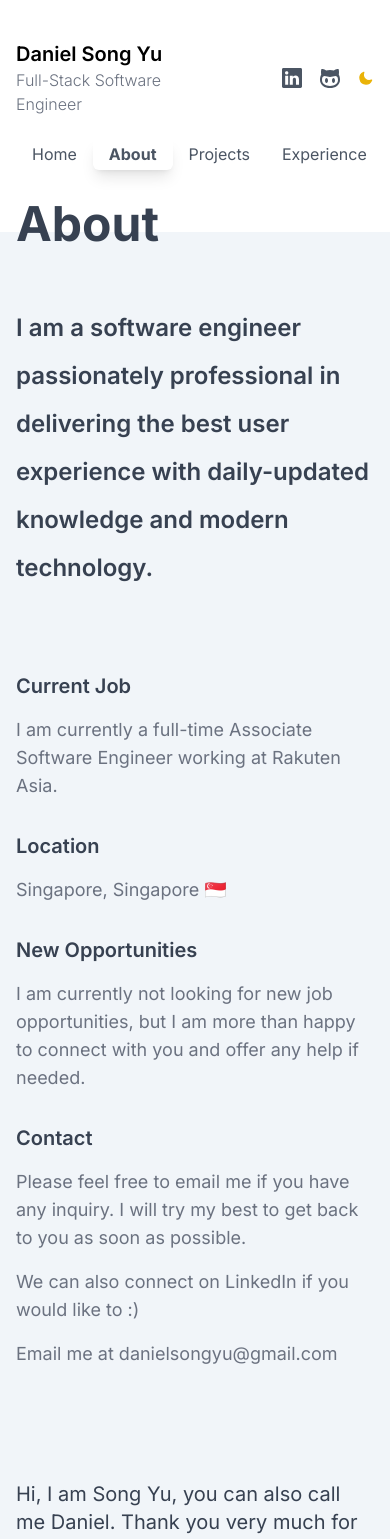
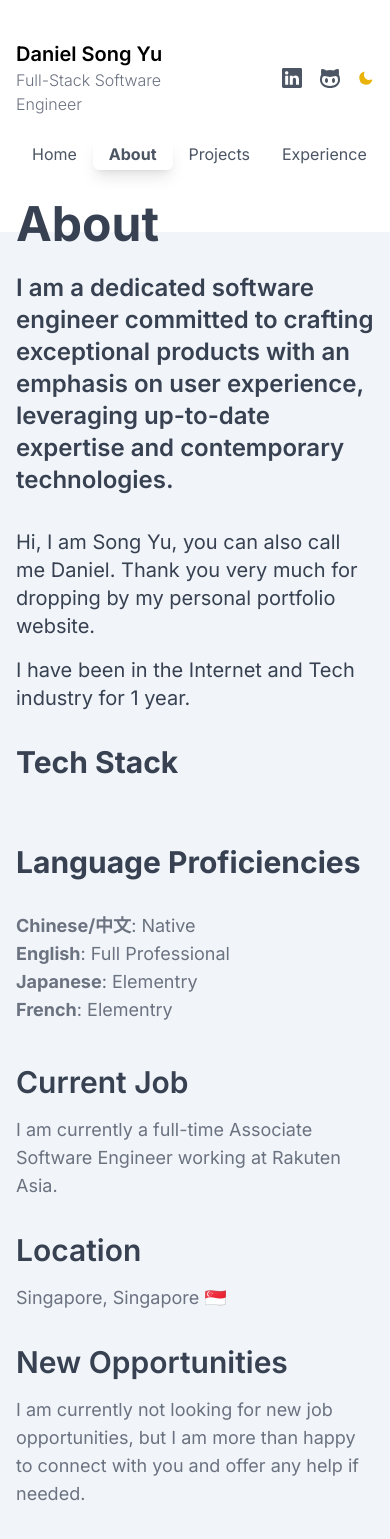
Before and after one commit to Song0180/daniel-song-portfolio, a Next.js app: page /about in a window 390 px wide. Shown: the top 1539 px of the page. Built offline with nearby package versions, Linux system fonts and the light colour scheme.

Commit message:
Layout updates

```diff
--- a/app/lib/data.ts
+++ b/app/lib/data.ts
@@ -16,7 +16,7 @@ const userData = {
   ],
   about: {
     title:
-      'I am a software engineer passionately professional in delivering the best user experience with daily-updated knowledge and modern technology.',
+      'I am a dedicated software engineer committed to crafting exceptional products with an emphasis on user experience, leveraging up-to-date expertise and contemporary technologies.',
     description: [
       'Hi, I am Song Yu, you can also call me Daniel. Thank you very much for dropping by my personal portfolio website.',
       'I have been in the Internet and Tech industry for 1 year. ',
--- a/app/ui/about/about.tsx
+++ b/app/ui/about/about.tsx
@@ -13,17 +13,17 @@ export default function About() {
       <div className='bg-slate-100 dark:bg-black -mt-20 pt-10'>
         <div className='max-w-5xl mx-auto'>
           <div className='mx-4 lg:mx-6'>
-            <div className='text-container pt-8'>
-              <p className='leading-loose text-2xl text-gray-700 dark:text-gray-200 md:text-4xl font-semibold'>
+            <div className='text-container md:pt-8'>
+              <p className='md:leading-relaxed text-2xl text-gray-700 dark:text-gray-200 md:text-4xl font-semibold'>
                 {userData.about.title}
               </p>
             </div>
 
-            <div className='pt-20 grid grid-cols-1 md:grid-cols-3 gap-y-20 gap-x-20'>
+            <div className='pt-8 md:pt-20 grid grid-cols-1 md:grid-cols-3 gap-y-10 md:gap-y-20 gap-x-20'>
               {/* Side Panel */}
               <div className='inline-flex flex-col'>
                 <div className='mb-8'>
-                  <h1 className='text-xl font-semibold text-gray-700 dark:text-gray-200'>
+                  <h1 className='text-3xl md:text-xl font-semibold text-gray-700 dark:text-gray-200'>
                     Current Job
                   </h1>
                   <p className='text-lg text-gray-500 mt-4 dark:text-gray-300'>
@@ -39,7 +39,7 @@ export default function About() {
                   </p>
                 </div>
                 <div className='mb-8'>
-                  <h1 className='text-xl font-semibold text-gray-700 dark:text-gray-200'>
+                  <h1 className='text-3xl md:text-xl font-semibold text-gray-700 dark:text-gray-200'>
                     Location
                   </h1>
                   <p className='text-lg text-gray-500 mt-4 dark:text-gray-300'>
@@ -49,7 +49,7 @@ export default function About() {
                   </p>
                 </div>
                 <div className='mb-8'>
-                  <h1 className='text-xl font-semibold text-gray-700 dark:text-gray-200'>
+                  <h1 className='text-3xl md:text-xl font-semibold text-gray-700 dark:text-gray-200'>
                     New Opportunities
                   </h1>
                   <p className='text-lg text-gray-500 mt-4 dark:text-gray-300'>
@@ -57,7 +57,7 @@ export default function About() {
                   </p>
                 </div>
                 <div className='mb-8'>
-                  <h1 className='text-xl font-semibold text-gray-700 dark:text-gray-200'>
+                  <h1 className='text-3xl md:text-xl font-semibold text-gray-700 dark:text-gray-200'>
                     Contact
                   </h1>
 
@@ -72,7 +72,7 @@ export default function About() {
                   <p className='text-lg text-gray-500 mt-4 dark:text-gray-300'>
                     Email me at{' '}
                     <a
-                      className='hover:underline hover:text-blue-500'
+                      className='dark:text-gray-100 font-bold hover:underline dark:hover:text-blue-500'
                       href={`mailto:${userData.email}`}
                     >
                       {userData.email}
@@ -81,7 +81,7 @@ export default function About() {
                 </div>
               </div>
               {/* Text area */}
-              <div className='col-span-1 md:col-span-2'>
+              <div className='col-span-1 md:col-span-2 order-first md:order-last'>
                 {userData.about.description?.map((desc, idx) => (
                   <p
                     key={idx}
@@ -91,7 +91,7 @@ export default function About() {
                   </p>
                 ))}
 
-                <h1 className='text-3xl text-gray-700 dark:text-gray-200  inline-block font-bold'>
+                <h1 className='text-3xl my-4 text-gray-700 dark:text-gray-200  inline-block font-bold'>
                   Tech Stack
                 </h1>
                 <div className='flex flex-row flex-wrap mt-8'>
@@ -153,7 +153,7 @@ export default function About() {
                     height={20}
                   /> */}
                 </div>
-                <h1 className='text-3xl text-gray-700 dark:text-gray-200  inline-block font-bold'>
+                <h1 className='text-3xl my-4 text-gray-700 dark:text-gray-200  inline-block font-bold'>
                   Language Proficiencies
                 </h1>
                 <ul className='text-lg text-gray-500 mt-4 dark:text-gray-300'>
--- a/app/ui/footer.tsx
+++ b/app/ui/footer.tsx
@@ -22,7 +22,7 @@ export default function Footer() {
               Email me at
               <div className='inline-block transform hover:underline'>
                 <a
-                  className='px-2 py-1  hover:text-blue-500'
+                  className='px-2 py-1 font-bold hover:text-blue-500'
                   href={`mailto:${userData.email}`}
                 >
                   {userData.email}
```
